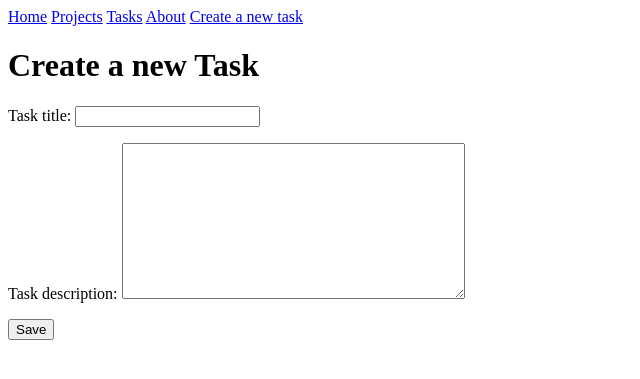
After one commit to Hugoonofribastit/django-course, a Django app: page /create_task/ in a window 1280 px wide. The commit adds this page. Shown: the top 379 px of the page, without its empty margins (0-640 px from the left). Run offline with Django 4.2, Linux system fonts and the light colour scheme.

Commit message:
add : "add tasks" - forms

```diff
--- /dev/null
+++ b/myapp/forms.py
@@ -0,0 +1,5 @@
+from django import forms
+
+class CreateNewTask(forms.Form):
+    title = forms.CharField(label="Task title", max_length=200)
+    description=forms.CharField(label="Task description",widget=forms.Textarea)
--- /dev/null
+++ b/myapp/templates/create_task.html
@@ -0,0 +1,26 @@
+<!DOCTYPE html>
+<html lang="en">
+<head>
+    <meta charset="UTF-8">
+    <meta name="viewport" content="width=device-width, initial-scale=1.0">
+    <title>Document</title>
+</head>
+<body>
+    {% extends 'layouts/base.html' %}
+
+    {% block content %}
+    <h1>Create a new Task</h1>
+
+
+   <form method="POST">
+    {% csrf_token %}
+    {{form.as_p}}
+    <button>
+        Save
+    </button>
+   </form>
+
+
+    {% endblock %}
+</body>
+</html>
--- a/myapp/templates/layouts/base.html
+++ b/myapp/templates/layouts/base.html
@@ -9,6 +9,8 @@
 
         <a href="/about">About</a>
 
+        <a href="/create_task">Create a new task</a>
+
     </nav>
 </header>
 
--- a/myapp/urls.py
+++ b/myapp/urls.py
@@ -7,6 +7,7 @@ urlpatterns = [
     path('hello/<str:username>', views.hello),
     path('projects/', views.projects),
     path('tasks/', views.tasks),
+    path('create_task/', views.create_task),
 
 ]
 
--- a/myapp/views.py
+++ b/myapp/views.py
@@ -1,6 +1,7 @@
 from django.http import HttpResponse, JsonResponse
 from .models import Project, Task
-from django.shortcuts import  render
+from django.shortcuts import  render, redirect
+from .forms import CreateNewTask
 
 # Create your views here.
 def index(request):
@@ -38,3 +39,12 @@ def tasks(request):
     })
 
 """  return HttpResponse("task: %s" % task.title) """
+
+def create_task(request):
+    if request.method == 'GET':
+        return render(request, 'create_task.html',{
+        'form': CreateNewTask()
+        })
+    else:
+        Task.objects.create(title=request.POST['title'],description=request.POST['description'], project_id=2)
+        return redirect('/tasks/')
```
Also changed, not shown: db.sqlite3.
